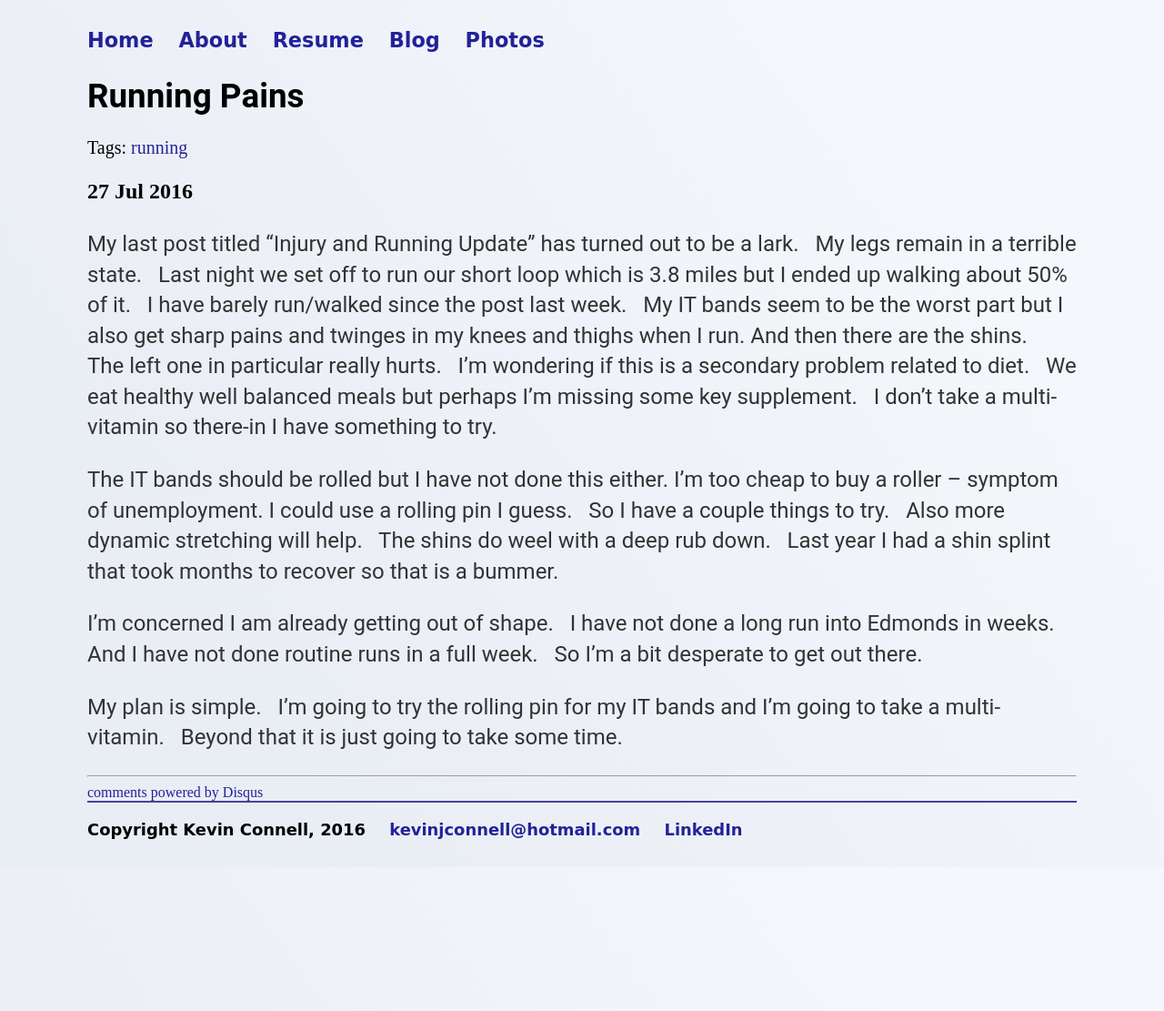
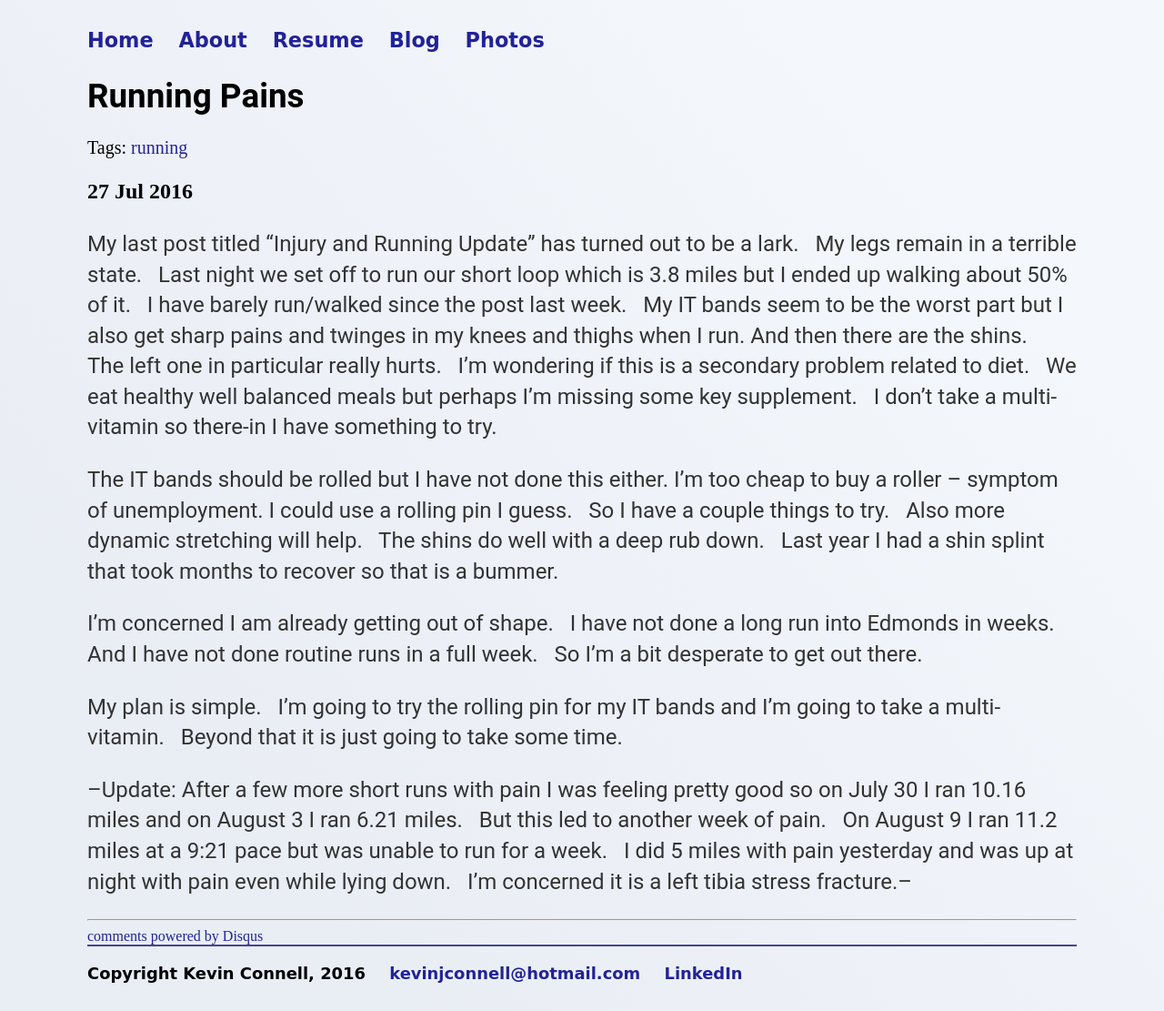
Before and after one commit to mo4dawg/mo4dawg.github.io, a Jekyll site: the page built from _posts/2016-07-27-continued-running-pains.md, in a window 1280 px wide. Shown: the whole page at 91% size. Built offline with Jekyll 4.4.1, drawn with Linux system fonts in a browser that asks for light colours; comment, search, counter and statistics services are not loaded; before the commit the page ends 953 px from its top, so only the background shows below that.

Commit message:
Update 2016-07-27-continued-running-pains.md

```diff
--- a/_posts/2016-07-27-continued-running-pains.md
+++ b/_posts/2016-07-27-continued-running-pains.md
@@ -8,8 +8,10 @@ published: true
 ---
 My last post titled "Injury and Running Update" has turned out to be a lark. &nbsp; My legs remain in a terrible state. &nbsp;  Last night we set off to run our short loop which is 3.8 miles but I ended up walking about 50% of it. &nbsp; I have barely run/walked since the post last week.  &nbsp; My IT bands seem to be the worst part but I also get sharp pains and twinges in my knees and thighs when I run.  And then there are the shins.  &nbsp; The left one in particular really hurts. &nbsp; I'm wondering if this is a secondary problem related to diet.  &nbsp;  We eat healthy well balanced meals but perhaps I'm missing some key supplement.  &nbsp;  I don't take a multi-vitamin so there-in I have something to try.
 
-The IT bands should be rolled but I have not done this either.  I'm too cheap to buy a roller – symptom of unemployment.  I could use a rolling pin I guess.  &nbsp; So I have a couple things to try.  &nbsp; Also more dynamic stretching will help.  &nbsp;  The shins do weel with a deep rub down.  &nbsp; Last year I had a shin splint that took months to recover so that is a bummer.
+The IT bands should be rolled but I have not done this either.  I'm too cheap to buy a roller – symptom of unemployment.  I could use a rolling pin I guess.  &nbsp; So I have a couple things to try.  &nbsp; Also more dynamic stretching will help.  &nbsp;  The shins do well with a deep rub down.  &nbsp; Last year I had a shin splint that took months to recover so that is a bummer.
 
 I'm concerned I am already getting out of shape.  &nbsp; I have not done a long run into Edmonds in weeks.  &nbsp; And I have not done routine runs in a full week.  &nbsp; So I'm a bit desperate to get out there.
 
 My plan is simple.  &nbsp; I'm going to try the rolling pin for my IT bands and I'm going to take a multi-vitamin.  &nbsp; Beyond that it is just going to take some time.
+
+--Update: After a few more short runs with pain I was feeling pretty good so on July 30 I ran 10.16 miles and on August 3 I ran 6.21 miles.  &nbsp; But this led to another week of pain.  &nbsp; On August 9 I ran 11.2 miles at a 9:21 pace but was unable to run for a week. &nbsp; I did 5 miles with pain yesterday and was up at night with pain even while lying down.  &nbsp; I'm concerned it is a left tibia stress fracture.--
```
